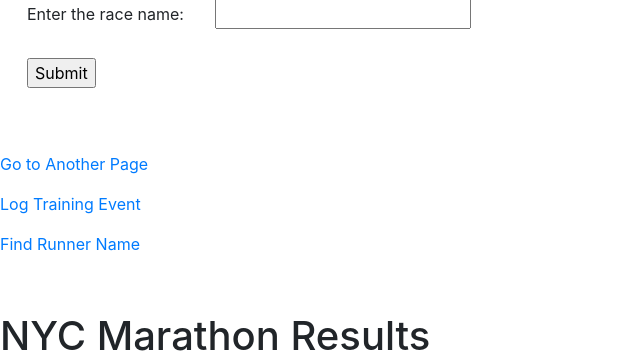
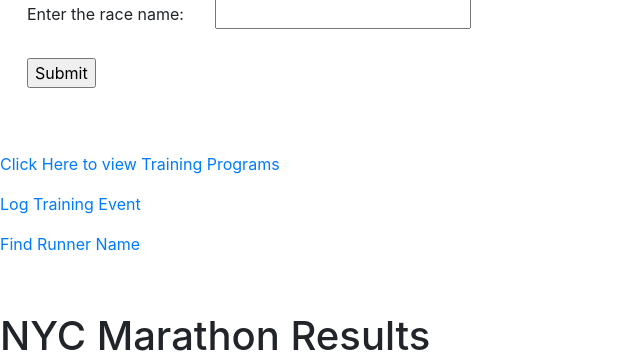
Before and after one commit to sh1vam5harma/MarathonTrainingManager, a Flask app: template templates/index.html in a window 1280 px wide. Shown: the part 185-544 px from the top of the page, without its empty margins (0-640 px from the left). Run offline with Flask 3, Linux system fonts and the light colour scheme; the template is opened without the code that fills it: most values are stand-ins (such as "Sample title", 1, 10 or a date in 2020); parts of the project's set-up code (start-up, migrations or seed data) failed here and were passed over; some libraries are stand-ins or nearby versions.

Commit message:
Update index.html

```diff
--- a/templates/index.html
+++ b/templates/index.html
@@ -34,7 +34,7 @@
     </form>
     <br>
 
-    <p><a href="another">Go to Another Page</a></p>
+    <p><a href="another">Click Here to view Training Programs</a></p>
     <p><a href="log_training_event">Log Training Event<a><p>
     <p><a href="runner_name">Find Runner Name<a><p>
   </body>
```
